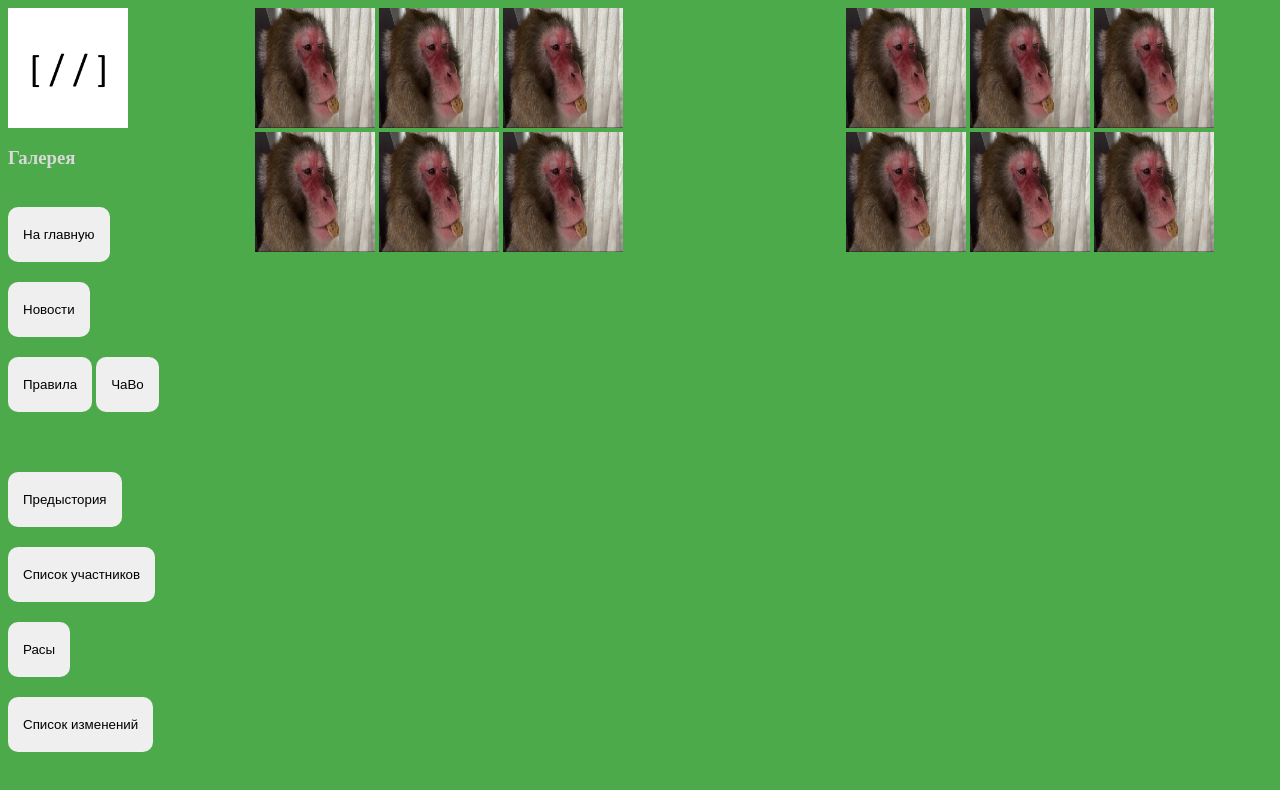
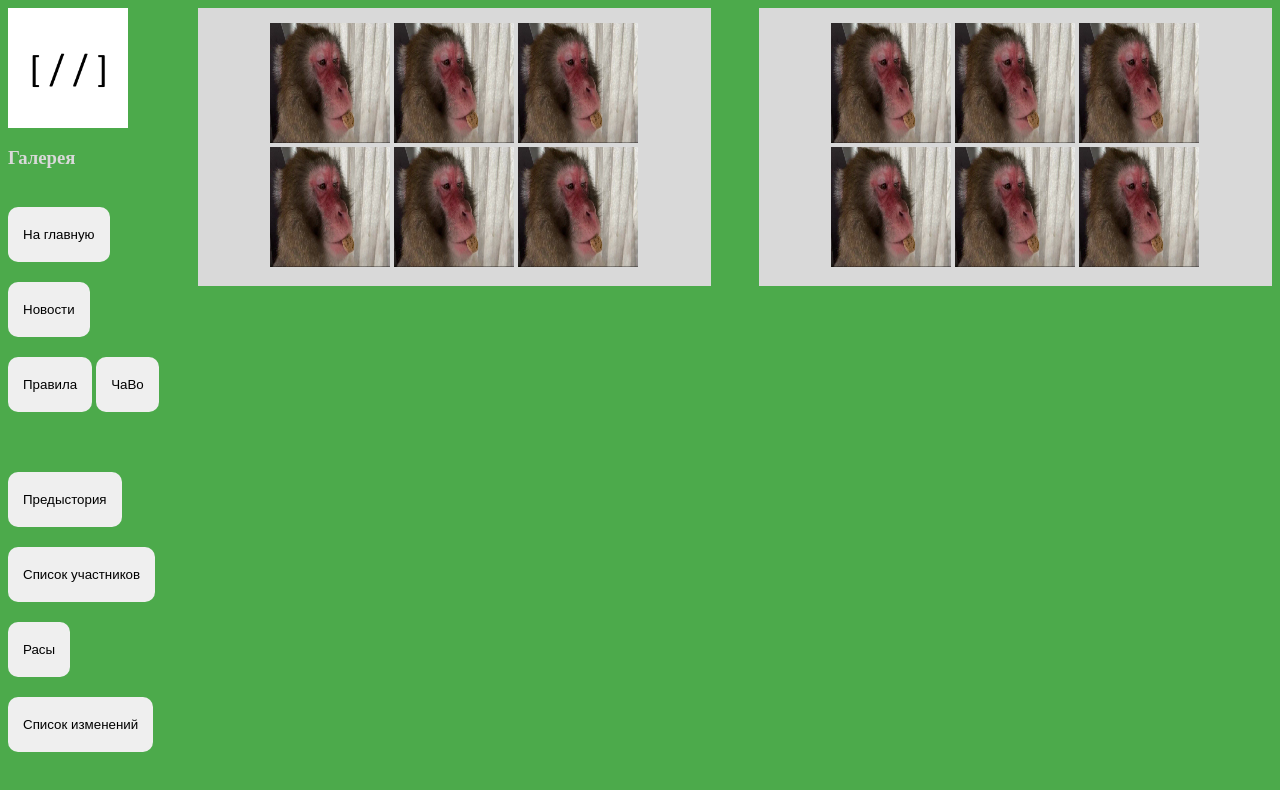
Before and after one commit to UAdustry/S0kolRPG, a plain HTML site: page pages/gallery.html in a window 1280 px wide. Drawn offline with Linux system fonts and the light colour scheme.

Commit message:
Update pagestyle.css

```diff
--- a/pages/pagestyle.css
+++ b/pages/pagestyle.css
@@ -179,13 +179,18 @@ html {
 #gallery #galleryleft {
 	float: left;
 	width: 45%;
+	background-color: #D9D9D9;
+	padding: 15;
 }
-
 
 #gallery #galleryright {
 	float: right;
 	width: 45%;
+	background-color: #D9D9D9;
+	padding: 15;
 }
+
+
 
 #races {
 	float: right;
```
